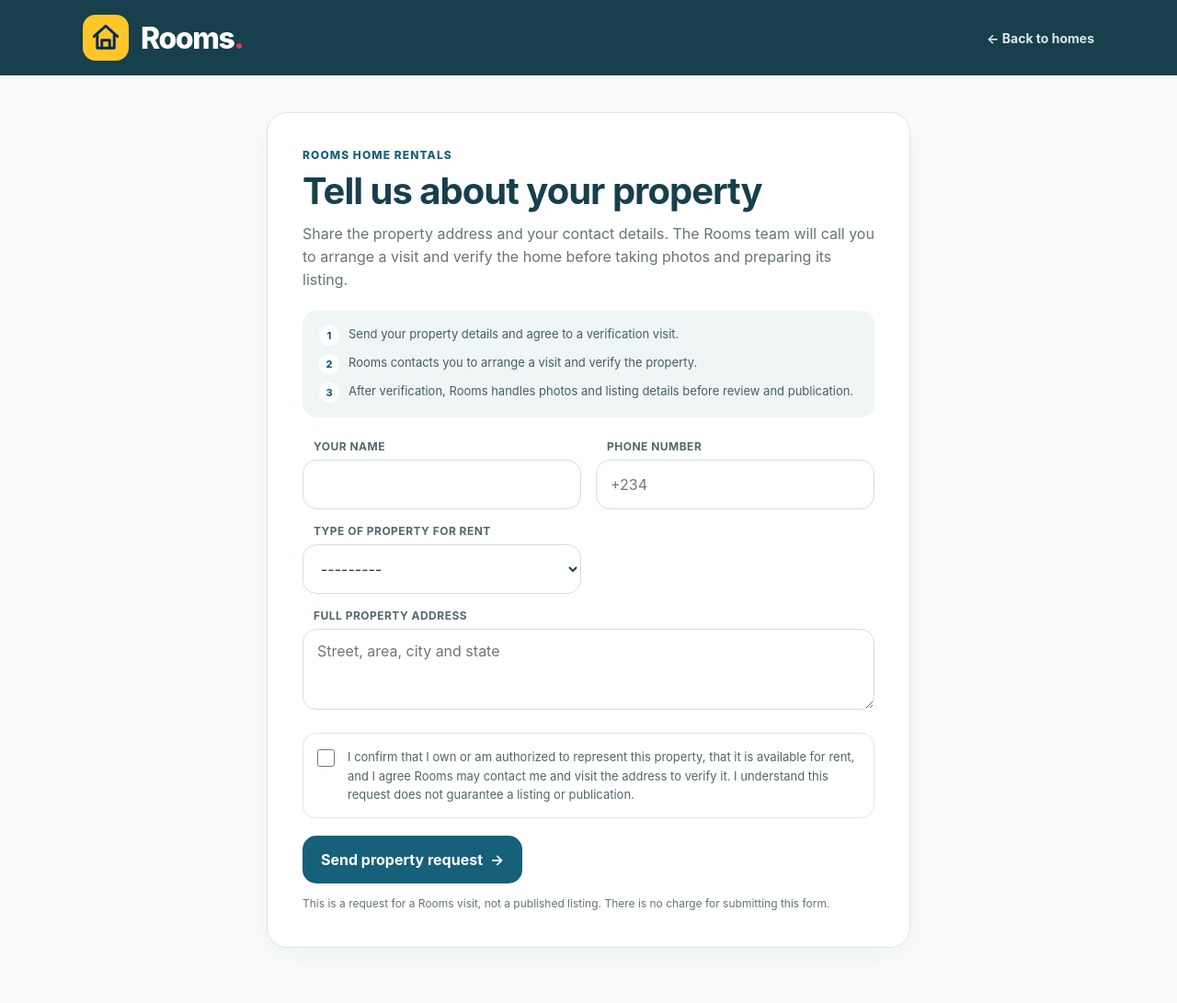
After one commit to haidware/labim_house_rental, a Django app: page /list-your-property/ in a window 1280 px wide. The commit adds this page. Shown: the whole page at 92% size. Run offline with Django 5.2, Linux system fonts and the light colour scheme.

Commit message:
Add home rental verification request flow
Collect owner contact details, property type, address, and verification consent before Rooms schedules a visit and prepares property photos and listing details. Add staff request tracking and preserve the separate land-owner account flow.

Co-authored-by: Copilot <223556219+Copilot@users.noreply.github.com>

```diff
--- a/config/urls.py
+++ b/config/urls.py
@@ -28,6 +28,16 @@ urlpatterns = [
         views.public_inspection_request,
         name="public_inspection_request",
     ),
+    path(
+        "list-your-property/",
+        views.property_listing_request,
+        name="property_listing_request",
+    ),
+    path(
+        "list-your-property/received/",
+        views.property_listing_request_submitted,
+        name="property_listing_request_submitted",
+    ),
     path("accounts/", include(account_patterns, namespace="accounts")),
     path("dashboard/", views.dashboard, name="dashboard"),
     path("owner/house/", views.home_owner_dashboard, name="home_owner_dashboard"),
--- a/rentals/forms.py
+++ b/rentals/forms.py
@@ -3,7 +3,13 @@ from django.contrib.auth import get_user_model
 from django.contrib.auth.forms import UserCreationForm
 from django.forms import inlineformset_factory
 
-from .models import InspectionRequest, ListingPhoto, OwnerProfile, RentalListing
+from .models import (
+    InspectionRequest,
+    ListingPhoto,
+    OwnerProfile,
+    PropertyListingRequest,
+    RentalListing,
+)
 
 
 class OwnerAccountRequestForm(UserCreationForm):
@@ -11,7 +17,9 @@ class OwnerAccountRequestForm(UserCreationForm):
     first_name = forms.CharField(max_length=150)
     last_name = forms.CharField(max_length=150)
     phone = forms.CharField(max_length=40)
-    owner_type = forms.ChoiceField(choices=OwnerProfile.OwnerType.choices)
+    owner_type = forms.ChoiceField(
+        choices=((OwnerProfile.OwnerType.LAND, "Land or property owner"),)
+    )
 
     class Meta(UserCreationForm.Meta):
         model = get_user_model()
@@ -99,6 +107,40 @@ class PublicInspectionRequestForm(forms.ModelForm):
         }
 
 
+class PropertyListingRequestForm(forms.ModelForm):
+    terms_accepted = forms.BooleanField(
+        label=(
+            "I confirm that I own or am authorized to represent this property, "
+            "that it is available for rent, and I agree Rooms may contact me "
+            "and visit the address to verify it. I understand this request "
+            "does not guarantee a listing or publication."
+        ),
+        required=True,
+    )
+
+    class Meta:
+        model = PropertyListingRequest
+        fields = ("owner_name", "phone", "property_type", "address")
+        labels = {
+            "owner_name": "Your name",
+            "phone": "Phone number",
+            "property_type": "Type of property for rent",
+            "address": "Full property address",
+        }
+        widgets = {
+            "address": forms.Textarea(
+                attrs={
+                    "rows": 3,
+                    "placeholder": "Street, area, city and state",
+                }
+            ),
+            "phone": forms.TelInput(
+                attrs={"autocomplete": "tel", "placeholder": "+234"}
+            ),
+            "owner_name": forms.TextInput(attrs={"autocomplete": "name"}),
+        }
+
+
 ListingPhotoFormSet = inlineformset_factory(
     RentalListing,
     ListingPhoto,
--- a/rentals/views.py
+++ b/rentals/views.py
@@ -5,6 +5,7 @@ from django.db import transaction
 from django.db.models import Q
 from django.shortcuts import get_object_or_404, redirect, render
 from django.urls import reverse
+from django.utils import timezone
 from django.views.decorators.http import require_POST
 
 from .forms import (
@@ -12,8 +13,14 @@ from .forms import (
     OwnerAccountRequestForm,
     OwnerListingForm,
     PublicInspectionRequestForm,
+    PropertyListingRequestForm,
 )
-from .models import InspectionRequest, OwnerProfile, RentalListing
+from .models import (
+    InspectionRequest,
+    OwnerProfile,
+    PropertyListingRequest,
+    RentalListing,
+)
 
 
 def home(request):
@@ -123,6 +130,9 @@ def dashboard(request):
             "pending_owner_count": OwnerProfile.objects.filter(
                 status=OwnerProfile.AccountStatus.PENDING
             ).count(),
+            "new_property_request_count": PropertyListingRequest.objects.filter(
+                status=PropertyListingRequest.Status.NEW
+            ).count(),
             "new_inspection_count": InspectionRequest.objects.filter(
                 status=InspectionRequest.Status.NEW
             ).count(),
@@ -185,6 +195,8 @@ def _owner_dashboard(request, owner_type):
 def owner_account_request(request):
     if request.user.is_authenticated:
         return redirect("dashboard")
+    if request.GET.get("owner_type") == OwnerProfile.OwnerType.HOME:
+        return redirect("property_listing_request")
 
     form = OwnerAccountRequestForm(
         request.POST or None,
@@ -206,6 +218,26 @@ def owner_account_request(request):
         return render(request, "rentals/owner_request_submitted.html")
 
     return render(request, "rentals/owner_request.html", {"form": form})
+
+
+def property_listing_request(request):
+    form = PropertyListingRequestForm(request.POST or None)
+    if request.method == "POST" and form.is_valid():
+        property_request = form.save(commit=False)
+        property_request.terms_accepted = form.cleaned_data["terms_accepted"]
+        property_request.terms_accepted_at = timezone.now()
+        property_request.save()
+        return redirect("property_listing_request_submitted")
+
+    return render(
+        request,
+        "rentals/property_request.html",
+        {"form": form},
+    )
+
+
+def property_listing_request_submitted(request):
+    return render(request, "rentals/property_request_submitted.html")
 
 
 def _owner_profile(request):
--- a/templates/rentals/dashboard.html
+++ b/templates/rentals/dashboard.html
@@ -23,7 +23,7 @@
   <body>
     <header><h1>Labim House Rentals</h1></header>
     <main>
-      <p class="intro">Review owner accounts and control which property listings are published.</p>
+      <p class="intro">Follow up property visit requests, review listings and manage rental operations.</p>
       {% if messages %}
         {% for message in messages %}<p>{{ message }}</p>{% endfor %}
       {% endif %}
@@ -32,6 +32,7 @@
         <div class="card">Published<span class="number">{{ published_count }}</span></div>
         <div class="card">Awaiting listing review<span class="number">{{ pending_listing_count }}</span></div>
         <div class="card">Owner requests<span class="number">{{ pending_owner_count }}</span></div>
+        <div class="card">New home requests<span class="number">{{ new_property_request_count }}</span></div>
         <div class="card">New inspections<span class="number">{{ new_inspection_count }}</span></div>
       </div>
       <section>
@@ -54,6 +55,8 @@
           <p>No inspection requests yet.</p>
         {% endif %}
         <p>
+          <a href="{% url 'admin:rentals_propertylistingrequest_changelist' %}">Follow up home requests</a>
+          &middot;
           <a href="{% url 'admin:rentals_ownerprofile_changelist' %}">Review owner account requests</a>
           &middot;
           <a href="{% url 'admin:rentals_rentallisting_changelist' %}">Review and publish listings</a>
--- /dev/null
+++ b/templates/rentals/property_request.html
@@ -0,0 +1,105 @@
+<!doctype html>
+<html lang="en">
+  <head>
+    <meta charset="utf-8">
+    <meta name="viewport" content="width=device-width, initial-scale=1">
+    <meta name="description" content="Tell Rooms about your home for rent and arrange a property verification visit.">
+    <title>List your property | Rooms</title>
+    <style>
+      :root { color-scheme: light; font-family: Inter, "Segoe UI", Arial, sans-serif; color: #153d4c; background: #f8fafb; --teal: #17607a; --navy: #173f4c; --muted: #667477; --line: #dfe5e6; --yellow: #ffc629; }
+      * { box-sizing: border-box; }
+      body { margin: 0; }
+      a { color: inherit; text-decoration: none; }
+      .topbar { background: var(--navy); color: white; }
+      .nav { display: flex; width: min(1100px, calc(100% - 40px)); min-height: 82px; align-items: center; margin: 0 auto; }
+      .brand { display: inline-flex; align-items: center; gap: 13px; font-size: 32px; font-weight: 800; letter-spacing: -1.4px; }
+      .brand-mark { display: grid; width: 50px; height: 50px; place-items: center; border-radius: 14px; background: var(--yellow); color: #082a55; }
+      .brand-mark svg { width: 34px; height: 34px; }
+      .brand-dot { color: #e53950; }
+      .back { margin-left: auto; color: #dce7e8; font-size: 14px; font-weight: 650; }
+      main { width: min(700px, calc(100% - 32px)); margin: 40px auto 60px; }
+      .card { padding: clamp(22px, 5vw, 38px); border: 1px solid var(--line); border-radius: 22px; background: white; box-shadow: 0 8px 28px #153d4c0a; }
+      .eyebrow { margin: 0 0 10px; color: var(--teal); font-size: 12px; font-weight: 800; letter-spacing: .09em; text-transform: uppercase; }
+      h1 { margin: 0; color: var(--navy); font-size: clamp(30px, 5vw, 40px); line-height: 1.1; letter-spacing: -1px; }
+      .intro { margin: 12px 0 22px; color: var(--muted); font-size: 16px; line-height: 1.55; }
+      .steps { display: grid; gap: 9px; margin: 0 0 24px; padding: 16px 18px; border-radius: 15px; background: #f0f6f6; list-style: none; }
+      .steps li { display: flex; align-items: start; gap: 10px; color: #435f65; font-size: 13px; line-height: 1.5; }
+      .step-number { display: grid; flex: 0 0 22px; width: 22px; height: 22px; place-items: center; border-radius: 50%; background: white; color: var(--teal); font-size: 11px; font-weight: 800; }
+      .fields { display: grid; grid-template-columns: 1fr 1fr; gap: 16px; }
+      .field { min-width: 0; }
+      .field.full { grid-column: 1 / -1; }
+      .field label { display: block; margin: 0 0 7px 12px; color: #53686c; font-size: 12px; font-weight: 700; letter-spacing: .04em; text-transform: uppercase; }
+      .field input, .field select, .field textarea { width: 100%; min-height: 54px; padding: 13px 15px; border: 1px solid #d5dfe0; border-radius: 15px; outline: none; background: white; color: #203e45; font: inherit; }
+      .field textarea { min-height: 88px; resize: vertical; }
+      .field input:focus, .field select:focus, .field textarea:focus { border-color: var(--teal); box-shadow: 0 0 0 3px #17607a1c; }
+      .errors { margin: 6px 0 0; color: #a32f2f; font-size: 12px; line-height: 1.45; }
+      .form-errors { margin: 0 0 16px; padding: 12px 14px; border-radius: 11px; background: #fff2f1; color: #a32f2f; font-size: 13px; }
+      .terms { display: grid; grid-template-columns: 21px 1fr; align-items: start; gap: 12px; margin-top: 21px; padding: 15px; border: 1px solid var(--line); border-radius: 14px; }
+      .terms input { width: 19px; height: 19px; margin: 2px 0 0; accent-color: var(--teal); }
+      .terms label { color: #52666a; font-size: 13px; line-height: 1.55; cursor: pointer; }
+      .button { display: inline-flex; min-height: 52px; align-items: center; justify-content: center; gap: 8px; margin-top: 19px; padding: 13px 20px; border: 0; border-radius: 15px; background: var(--teal); color: white; font: inherit; font-weight: 750; cursor: pointer; }
+      .button:hover { filter: brightness(.96); }
+      .note { margin: 13px 0 0; color: var(--muted); font-size: 12px; line-height: 1.5; }
+      @media (max-width: 580px) {
+        .nav { width: calc(100% - 28px); min-height: 72px; }
+        .brand { gap: 10px; font-size: 27px; }
+        .brand-mark { width: 44px; height: 44px; border-radius: 12px; }
+        .brand-mark svg { width: 30px; height: 30px; }
+        .back { font-size: 12px; }
+        main { margin-top: 23px; }
+        .fields { grid-template-columns: 1fr; gap: 14px; }
+        .field.full { grid-column: auto; }
+        .button { width: 100%; }
+      }
+    </style>
+  </head>
+  <body>
+    <header class="topbar">
+      <nav class="nav" aria-label="Main navigation">
+        <a class="brand" href="{% url 'home' %}" aria-label="Rooms home">
+          <span class="brand-mark" aria-hidden="true">
+            <svg viewBox="0 0 24 24" fill="none" stroke="currentColor" stroke-width="2.1" stroke-linecap="round" stroke-linejoin="round">
+              <path d="m3 11 9-8 9 8"></path><path d="M5.5 10v10h13V10"></path><path d="M9 20v-6h6v6"></path>
+            </svg>
+          </span>
+          <span>Rooms<span class="brand-dot">.</span></span>
+        </a>
+        <a class="back" href="{% url 'home' %}">← Back to homes</a>
+      </nav>
+    </header>
+    <main>
+      <section class="card">
+        <p class="eyebrow">Rooms home rentals</p>
+        <h1>Tell us about your property</h1>
+        <p class="intro">Share the property address and your contact details. The Rooms team will call you to arrange a visit and verify the home before taking photos and preparing its listing.</p>
+        <ol class="steps">
+          <li><span class="step-number">1</span><span>Send your property details and agree to a verification visit.</span></li>
+          <li><span class="step-number">2</span><span>Rooms contacts you to arrange a visit and verify the property.</span></li>
+          <li><span class="step-number">3</span><span>After verification, Rooms handles photos and listing details before review and publication.</span></li>
+        </ol>
+        <form method="post">
+          {% csrf_token %}
+          {% if form.non_field_errors %}<div class="form-errors">{{ form.non_field_errors }}</div>{% endif %}
+          <div class="fields">
+            {% for field in form %}
+              {% if field.name != "terms_accepted" %}
+                <div class="field{% if field.name == 'address' %} full{% endif %}">
+                  <label for="{{ field.id_for_label }}">{{ field.label }}</label>
+                  {{ field }}
+                  {% for error in field.errors %}<p class="errors">{{ error }}</p>{% endfor %}
+                </div>
+              {% endif %}
+            {% endfor %}
+          </div>
+          <div class="terms">
+            {{ form.terms_accepted }}
+            <label for="{{ form.terms_accepted.id_for_label }}">{{ form.terms_accepted.label }}</label>
+          </div>
+          {% for error in form.terms_accepted.errors %}<p class="errors">{{ error }}</p>{% endfor %}
+          <button class="button" type="submit">Send property request <span aria-hidden="true">→</span></button>
+          <p class="note">This is a request for a Rooms visit, not a published listing. There is no charge for submitting this form.</p>
+        </form>
+      </section>
+    </main>
+  </body>
+</html>
```
Also changed, not shown: rentals/admin.py (+42 -0 lines), rentals/models.py (+42 -0 lines), rentals/tests.py (+110 -5 lines), templates/rentals/home.html (+7 -7 lines), templates/rentals/owner_request.html (+6 -6 lines), templates/rentals/owner_request_submitted.html (+6 -6 lines), templates/rentals/property_request_submitted.html (added, +62 -0 lines), README.md, rentals/migrations/0004_propertylistingrequest.py (added), supabase/migrations/0001_public_listing_read.sql.
